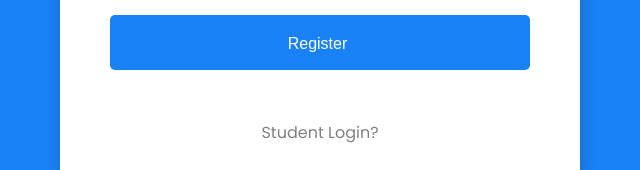
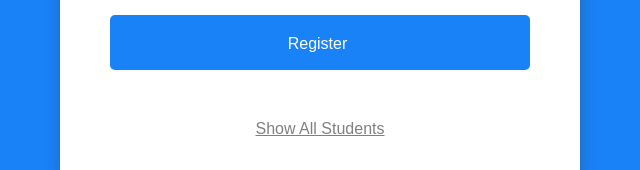
Before and after one commit to pasanglamatamang/student-registration-angular, an Angular app: page / in a window 1280 px wide. Shown: the part 666-836 px from the top of the page, without its empty margins (320-960 px from the left). Built offline with nearby package versions, Linux system fonts and the light colour scheme.

Commit message:
Added a link: Show All Students in Registration  Page to take the user to the dashboard

```diff
--- a/src/app/registration/registration.component.html
+++ b/src/app/registration/registration.component.html
@@ -35,8 +35,8 @@
       <p class="alertMessage">{{ message }}</p>
 
     </div>
-    <h4>
-       Student Login?
-    </h4>
+    <p class="showAllStudentsLink" (click)="showAllStudentsLink()">
+       Show All Students
+    </p>
   </form>
 </div>
--- a/src/app/registration/registration.component.ts
+++ b/src/app/registration/registration.component.ts
@@ -1,6 +1,7 @@
 import { HttpErrorResponse } from '@angular/common/http';
 import {Component, OnInit} from '@angular/core';
 import { FormControl, FormGroup, NgForm, Validators } from '@angular/forms';
+import { Router } from '@angular/router';
 import { StudentService } from '../service/student.service';
 import {Student} from "../student";
 
@@ -26,7 +27,7 @@ export class RegistrationComponent implements OnInit {
   })
 
 
-  constructor(public studentService: StudentService) {
+  constructor(public studentService: StudentService, private router: Router) {
 
   }
 
@@ -45,8 +46,16 @@ export class RegistrationComponent implements OnInit {
       (error: HttpErrorResponse) => {
         this.message = error.message;
       }
+    );
+  }
 
-    );
+  showAllStudentsLink = () =>{
+    this.router.navigateByUrl('/dashboard');
 
-  }
+  };
+
+
+
+
+
 }
--- a/src/styles.css
+++ b/src/styles.css
@@ -254,6 +254,15 @@ button {
 button:hover {
   top: 3px;
   background-color:#0f4da9;
+}
 
+.showAllStudentsLink{
+  margin-top: 50px;
+  color: gray;
+  cursor: pointer;
+  text-decoration: underline;
+}
 
+.showAllStudentsLink:hover{
+  color: #1A82F7;
 }
```
Also changed, not shown: src/app/dashboard/dashboard.component.css (line endings or trailing spaces).
